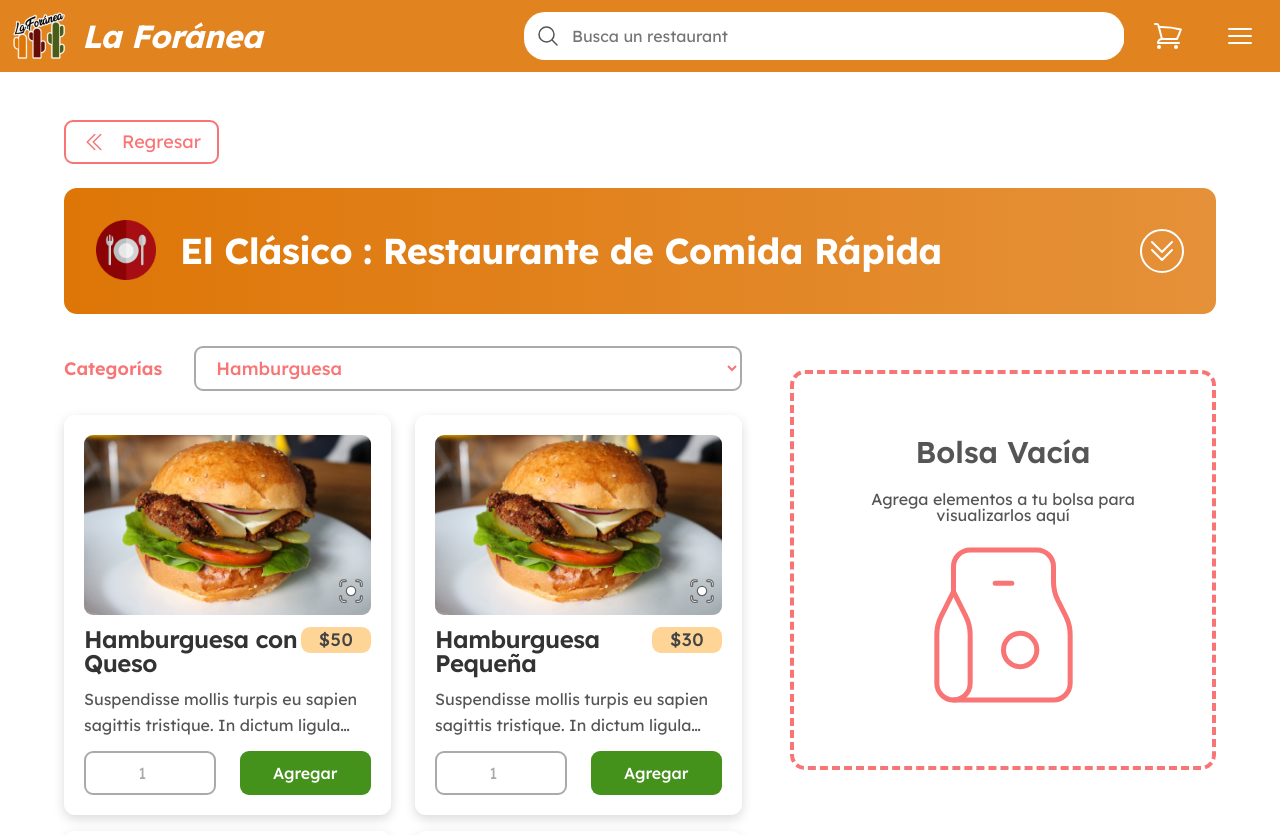
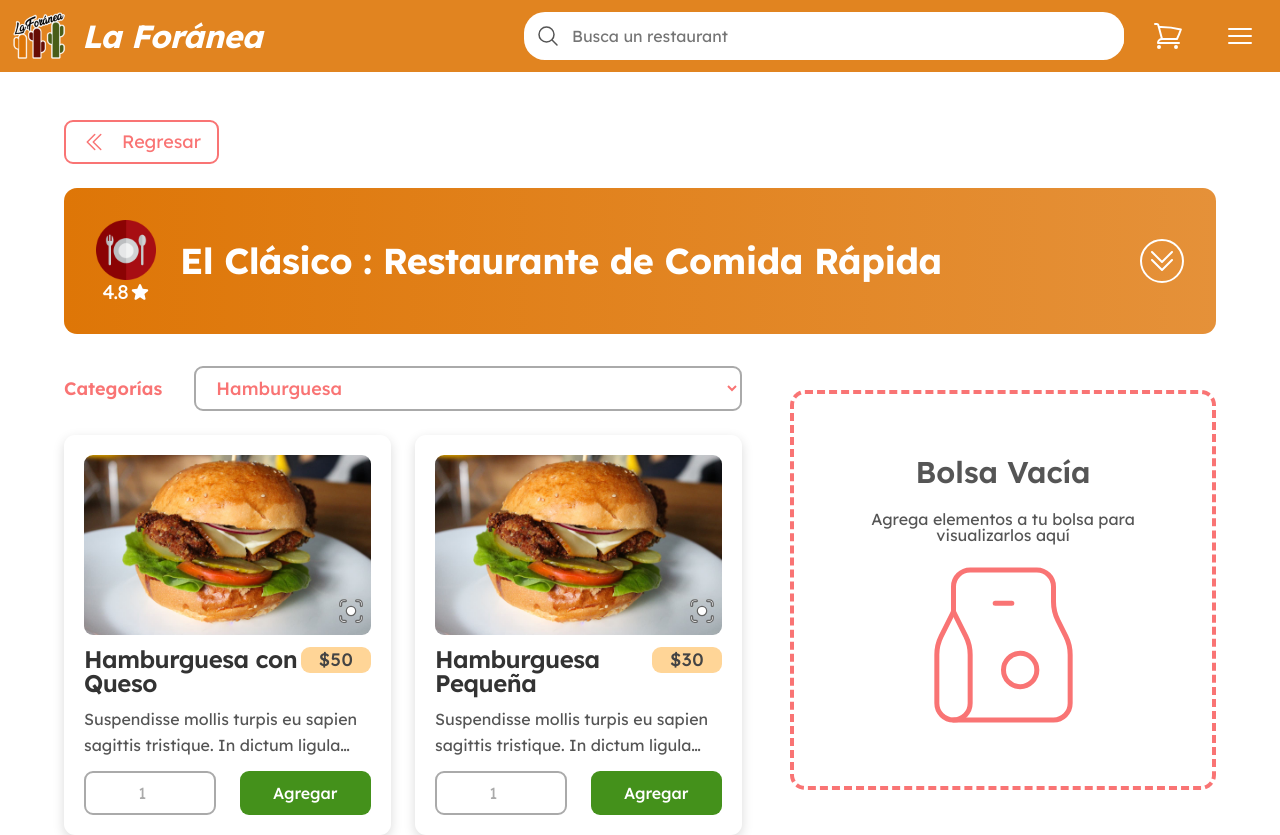
Before and after one commit to RaisedEel/Food-app-LaForanea, a React (Create React App) app: page /restaurant/1 in a window 1280 px wide. Shown: the top 835 px of the page. Built offline with nearby package versions, Linux system fonts and the light colour scheme.

Commit message:
Bugfixes y ajustes a las hojas de estilos.

```diff
--- a/src/components/layout/Layout.js
+++ b/src/components/layout/Layout.js
@@ -6,7 +6,15 @@ function Layout(props) {
   return (
     <Fragment>
       <MainHeader />
-      <main>{props.children}</main>
+      <main
+        style={{
+          minHeight: '100vh',
+          paddingTop: '7.2rem',
+          overflow: 'hidden',
+        }}
+      >
+        {props.children}
+      </main>
       <Footer />
     </Fragment>
   );
--- a/src/components/layout/NavMenu.module.css
+++ b/src/components/layout/NavMenu.module.css
@@ -3,6 +3,7 @@
   background-color: #fff;
   border: 1px solid #555;
   box-shadow: 0 2px 4px rgba(0, 0, 0, 0.5);
+  line-height: 1.6;
 
   position: fixed;
   top: 7.2rem;
@@ -32,15 +33,19 @@
 
 .nav-link:hover,
 .nav-link:active {
-  /* background-color: #f97474; */
   color: #f97474;
+}
+
+@media (max-width: 62em) {
+  .nav {
+    font-size: 1.8rem;
+  }
 }
 
 @media (max-width: 48em) {
   .nav-link,
   .nav-link:link,
   .nav-link:visited {
-    font-size: 1.8rem;
     padding: 1.6rem 1.2rem;
   }
 }
--- a/src/components/menu/RestaurantAccordion.js
+++ b/src/components/menu/RestaurantAccordion.js
@@ -20,6 +20,21 @@ function RestaurantAccordion(props) {
             src={logo}
             alt={`Logo de ${props.data.name}`}
           />
+          <p className={classes['restaurant-rating']}>
+            {(Math.round(props.data.rating[0] * 100) / 100).toFixed(1)}{' '}
+            <svg
+              xmlns='http://www.w3.org/2000/svg'
+              viewBox='0 0 24 24'
+              fill='currentColor'
+              className={classes['rating-icon']}
+            >
+              <path
+                fillRule='evenodd'
+                d='M10.788 3.21c.448-1.077 1.976-1.077 2.424 0l2.082 5.007 5.404.433c1.164.093 1.636 1.545.749 2.305l-4.117 3.527 1.257 5.273c.271 1.136-.964 2.033-1.96 1.425L12 18.354 7.373 21.18c-.996.608-2.231-.29-1.96-1.425l1.257-5.273-4.117-3.527c-.887-.76-.415-2.212.749-2.305l5.404-.433 2.082-5.006z'
+                clipRule='evenodd'
+              />
+            </svg>
+          </p>
         </div>
         <h2 className='heading-secondary' style={{ color: '#fff' }}>
           {`${props.data.name} : ${props.data.type}`}
--- a/src/components/menu/RestaurantAccordion.module.css
+++ b/src/components/menu/RestaurantAccordion.module.css
@@ -12,6 +12,20 @@
 
 .logo-img {
   width: 100%;
+}
+
+.restaurant-rating {
+  letter-spacing: -1px;
+  font-size: 2rem;
+  display: flex;
+  justify-content: center;
+  align-items: center;
+  gap: 0.2rem;
+}
+
+.rating-icon {
+  height: 2rem;
+  width: 2rem;
 }
 
 .accordion-btn {
--- a/src/components/restaurant/RestaurantItem.module.css
+++ b/src/components/restaurant/RestaurantItem.module.css
@@ -63,8 +63,8 @@
   -webkit-line-clamp: 3;
   text-overflow: ellipsis;
   overflow: hidden;
-  font-size: 1.4rem;
-  line-height: 1.4;
+  font-size: 1.5rem;
+  line-height: 1.5;
 }
 
 .restaurant-item a:link,
--- a/src/index.css
+++ b/src/index.css
@@ -58,7 +58,7 @@ select:focus {
 
 .container {
   max-width: 130rem;
-  margin: 12rem auto 9.6rem;
+  margin: 4.8rem auto 9.6rem;
   padding: 0 2.4rem;
 }
 
--- a/src/pages/MenuPage.js
+++ b/src/pages/MenuPage.js
@@ -75,7 +75,7 @@ function MenuPage() {
           display: 'flex',
           flexWrap: 'wrap',
           alignItems: 'center',
-          gap: '3.2rem',
+          gap: '1.6rem',
           marginBottom: '2.4rem',
         }}
       >
```
